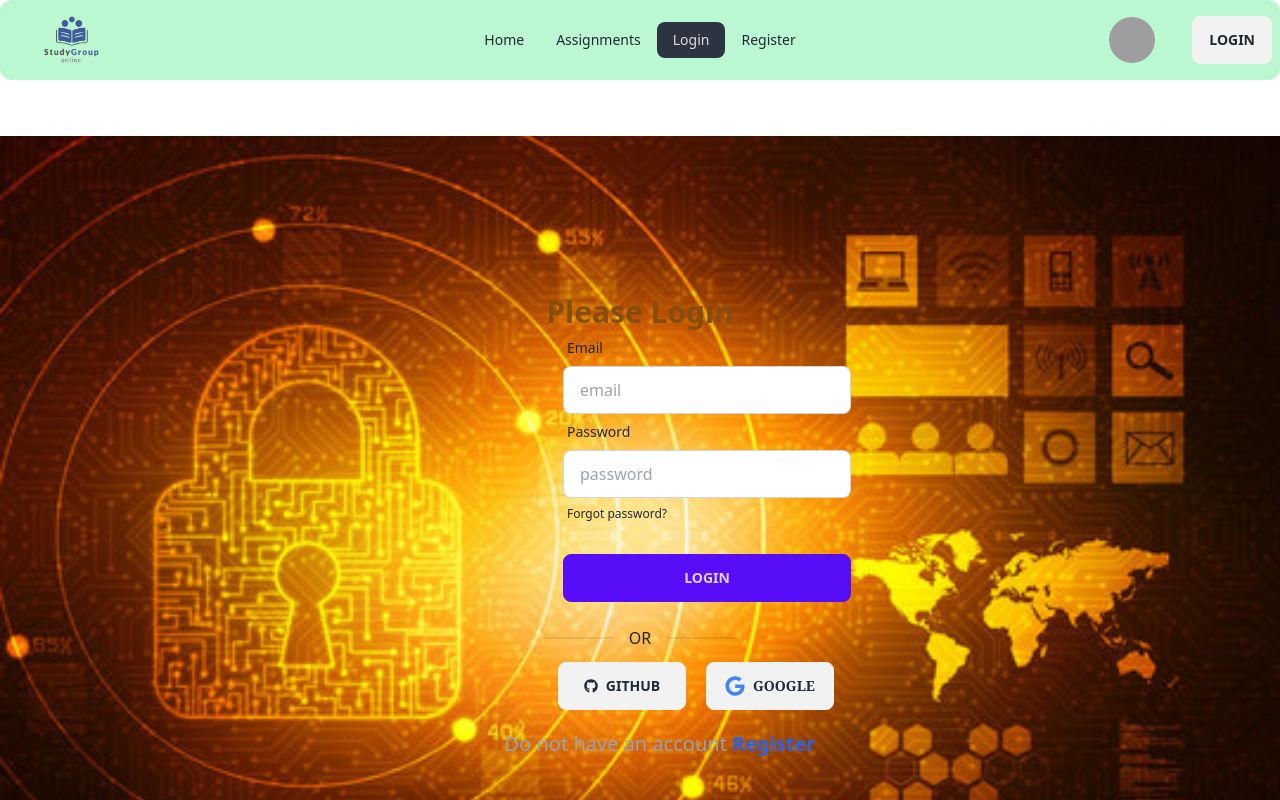
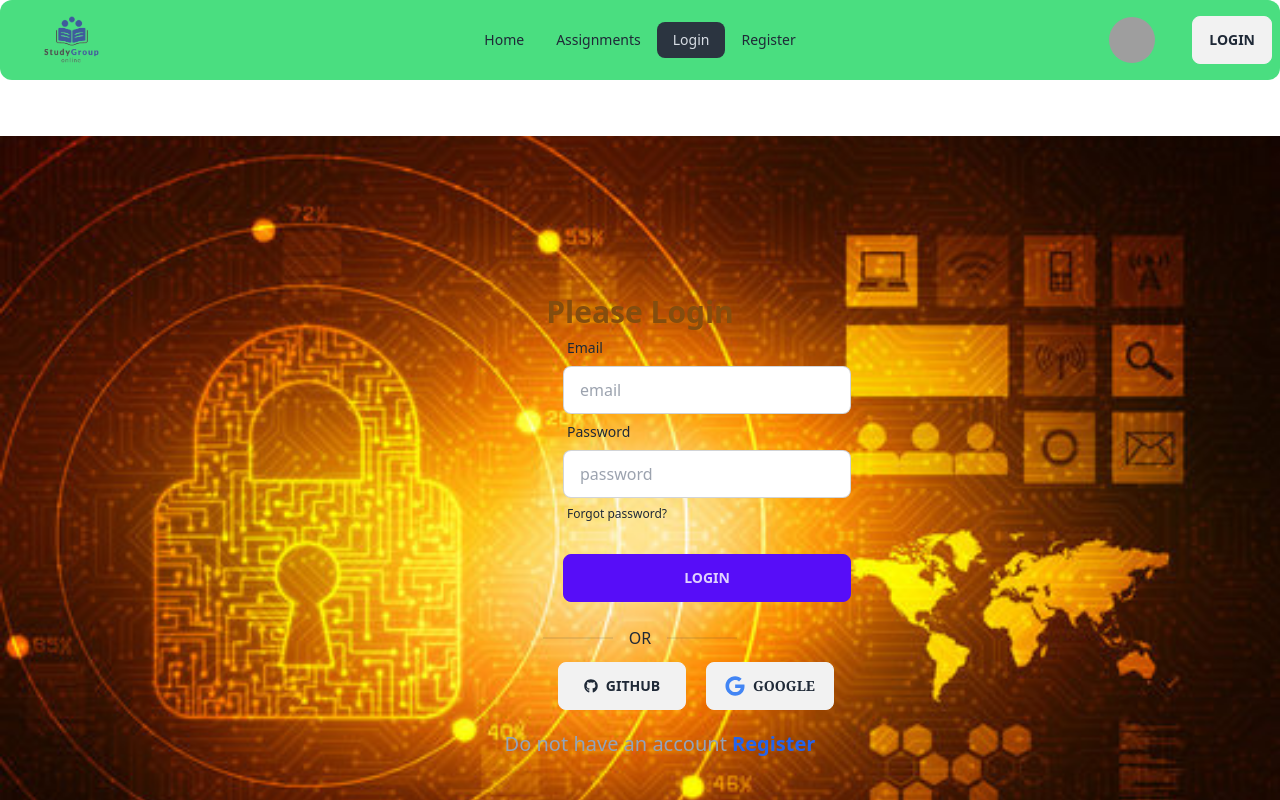
Before and after one commit to mehediislamm/online-group-study-client, a React (Vite) app: page /login in a window 1280 px wide. Shown: the top 800 px of the page. Built offline with nearby package versions, Linux system fonts and the light colour scheme; no server answers; grey boxes are pictures that could not be loaded.

Commit message:
update navbar bg color

```diff
--- a/src/components/layout/Navbar.jsx
+++ b/src/components/layout/Navbar.jsx
@@ -43,7 +43,7 @@ const Navbar = () => {
 
     </>
     return (
-        <div className="navbar  mb-14 bg-green-200 rounded-xl">
+        <div className="navbar  mb-14 bg-green-400 rounded-xl">
             <div className="navbar-start">
                 <div className="dropdown">
                     <label tabIndex={0} className="btn btn-ghost lg:hidden">
```
